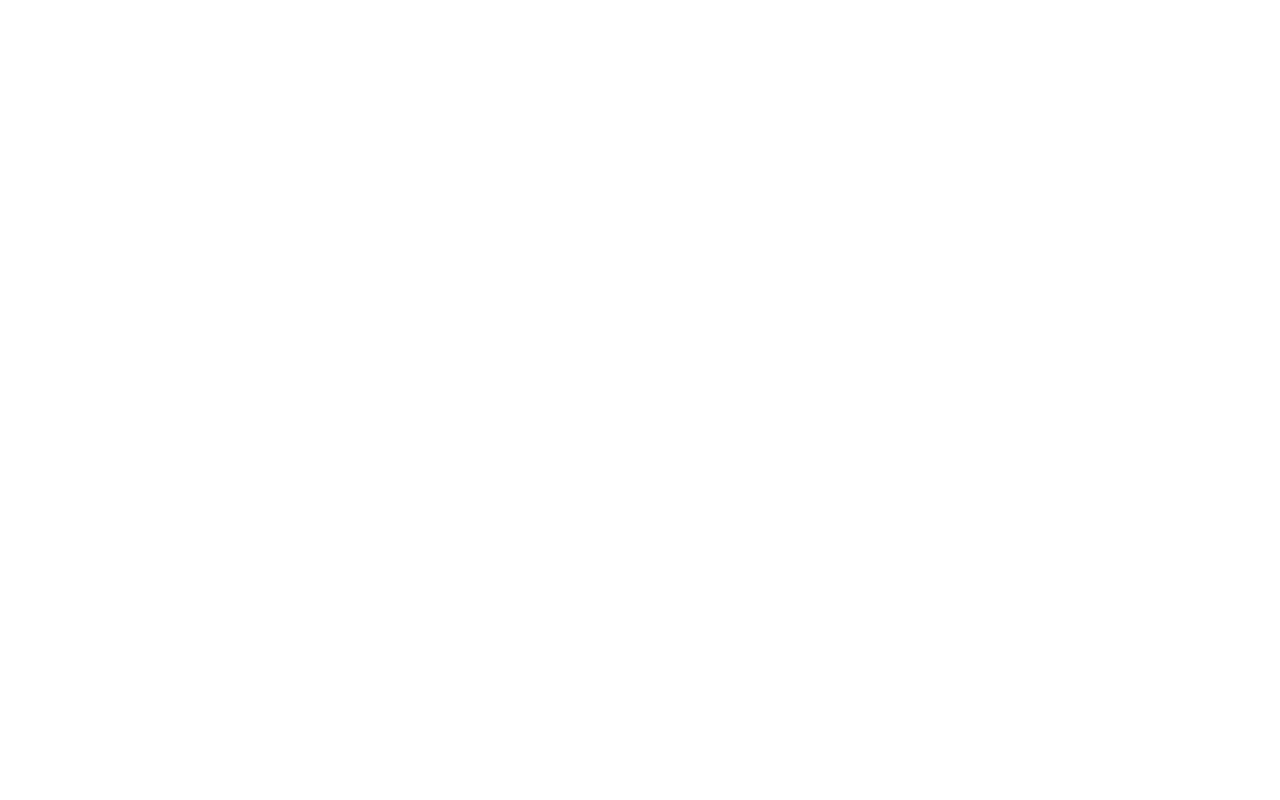
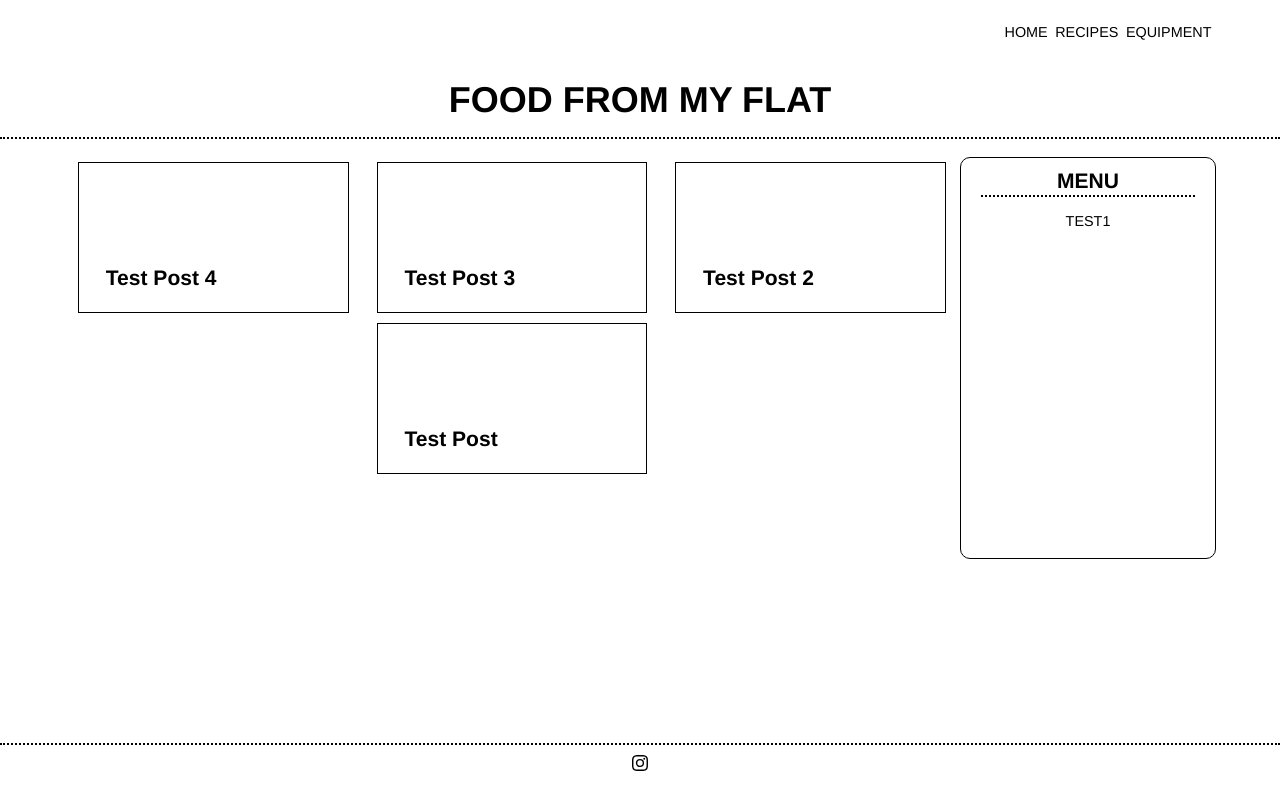
Before and after one commit to CharlieWillingale/food-blog-site, a Gatsby site: page /recipes in a window 1280 px wide. Before the commit this address had no page. Built offline with nearby package versions, Linux system fonts and the light colour scheme; Gatsby itself is replaced by a stand-in of ours.

Commit message:
Category filters added and sidebar category-nav template created

```diff
--- a/gatsby-node.js
+++ b/gatsby-node.js
@@ -16,6 +16,7 @@
               title
               date
               author
+              categories
             }
           }
         }
@@ -30,10 +31,6 @@
       createPage({
         path: node.frontmatter.path,
         component: postTemplate,
-        context: {
-            // additional data can be passed via context
-            path: node.frontmatter.path,
-          },
       })
     })
   })
--- a/src/components/header.js
+++ b/src/components/header.js
@@ -13,7 +13,7 @@
         <nav>
             <ul>
                 <li><Link to="/" className='navLinks'>HOME</Link> </li>
-                <li><Link to="/about/" className='navLinks' >ABOUT</Link> </li>
+                <li><Link to="/recipes/" className='navLinks' >RECIPES</Link> </li>
                 <li><Link to="/equipment" className='navLinks'>EQUIPMENT</Link> </li>
 
             </ul>
--- a/src/components/header.txt
+++ /dev/null
@@ -1,28 +0,0 @@
-import * as React from "react"
-import PropTypes from "prop-types"
-import { Link } from "gatsby"
-
-import "./layout.css"
-
-const Header = ({ siteTitle }) => (
-  <header style={{
-    justifyContent: "center",
-    textAlign: "center",
-    }}>
-      <h1>
-        <Link to="/">
-          {siteTitle}
-        </Link>
-      </h1>
-  </header>
-)
-
-Header.propTypes = {
-  siteTitle: PropTypes.string,
-}
-
-Header.defaultProps = {
-  siteTitle: ``,
-}
-
-export default Header
--- a/src/components/layout.css
+++ b/src/components/layout.css
@@ -17,6 +17,10 @@
   -ms-font-feature-settings: "kern", "liga", "clig", "calt";
   -webkit-font-feature-settings: "kern", "liga", "clig", "calt";
   font-feature-settings: "kern", "liga", "clig", "calt";
+}
+
+main {
+  padding-bottom: 33vh;
 }
 
 header {
@@ -65,6 +69,28 @@
 
 .mainContent {
   grid-area: content;
+
+  display: flex;
+  flex-direction: row;
+  justify-content: space-around;
+  flex-wrap: wrap;
+}
+
+.homepage-thumbnails {
+  width: 30%;
+  margin: 5px;
+  padding: auto;
+  border: 1px solid black;
+}
+
+.thumbnail-links {
+  color: black;
+  text-decoration: none;
+}
+
+.thumbnail-links-txt {
+  text-align: left;
+  padding: 30% 0 0 10%;
 }
 
 .sideMenu{
--- a/src/components/sidebar.js
+++ b/src/components/sidebar.js
@@ -6,7 +6,7 @@
     <aside className='sideMenu' >
 
         <h3 style={{borderBottom:`dotted 2px black`, margin:`10px 20px`}} >MENU</h3>
-
+        <Link to="/test1" className='navLinks'>TEST1</Link>
 
     </aside>
 
--- /dev/null
+++ b/src/pages/recipes.js
@@ -0,0 +1,44 @@
+import * as React from "react"
+import { graphql, Link } from "gatsby"
+import { StaticImage } from "gatsby-plugin-image"
+
+import Layout from "../components/layout"
+import Seo from "../components/seo"
+
+const RecipePage = ({data}) => (
+  <Layout>
+    <Seo title="Recipes" />
+
+    {data.allMarkdownRemark.edges.map(post => (
+      <div className='homepage-thumbnails' key={post.node.id}>
+        <Link className="thumbnail-links" to={post.node.frontmatter.path}>
+          <h3 className="thumbnail-links-txt" >{post.node.frontmatter.title}</h3>
+        </Link>
+      </div>
+    ))}
+
+  </Layout>
+)
+
+export const pageQuery = graphql `
+  query HomePageQuery{
+
+    allMarkdownRemark {
+      edges {
+        node {
+          id
+          frontmatter {
+            path
+            title
+            date
+            author
+          }
+          excerpt
+        }
+      }
+    }
+
+  }
+`
+
+export default RecipePage
--- /dev/null
+++ b/src/pages/test-post-2 copy 2/test-post.md
@@ -0,0 +1,10 @@
+---
+path: "/test-post-2"
+date: "2021-03-08"
+title: "Test Post 4"
+author: "Charlie Willingale"
+
+# categories: ["Test1", "Test2"]
+---
+
+words...
--- /dev/null
+++ b/src/pages/test-post-2 copy/test-post.md
@@ -0,0 +1,10 @@
+---
+path: "/test-post-2"
+date: "2021-03-08"
+title: "Test Post 3"
+author: "Charlie Willingale"
+
+# categories: ["Test1", "Test2"]
+---
+
+words...
--- a/src/pages/test-post/test-post.md
+++ b/src/pages/test-post/test-post.md
@@ -3,8 +3,7 @@
 date: "2021-03-08"
 title: "Test Post"
 author: "Charlie Willingale"
-
-# categories: ["Test1", "Test2"]
+categories: "Test1"
 ---
 
 words...
```
Also changed, not shown: src/pages/index.js (+2 -39 lines), src/pages/page-2.js (deleted, +0 -16 lines), src/pages/test1.js (added, +41 -0 lines).
